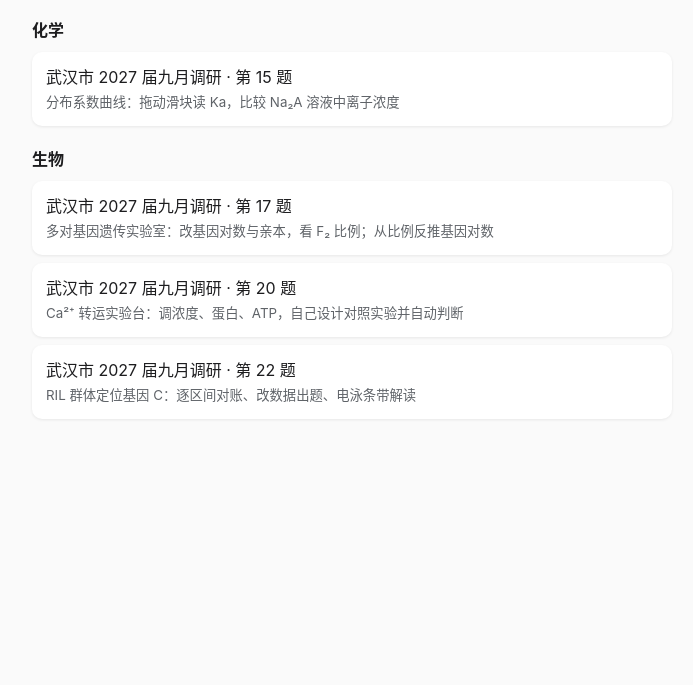
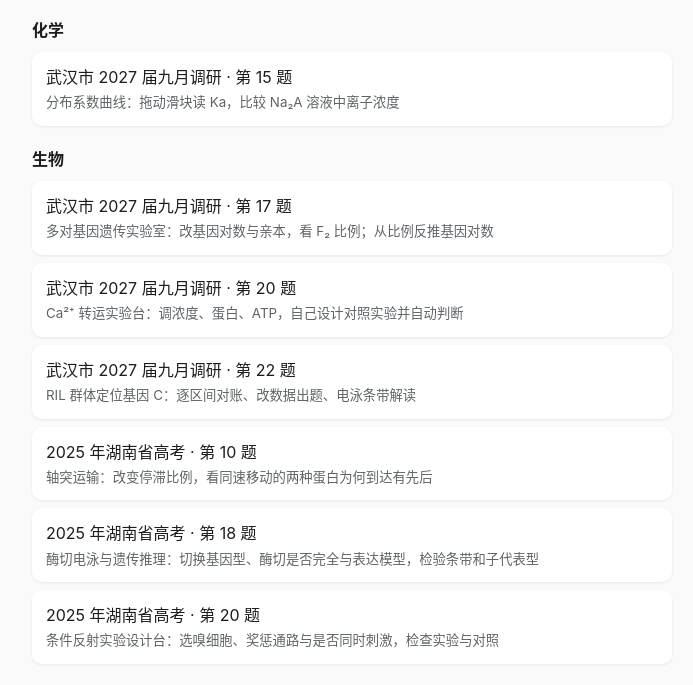
Before and after one commit to tzlh6/edu-demos, a plain HTML site: page index.html in a window 1280 px wide. Shown: the part 119-804 px from the top of the page, without its empty margins (288-981 px from the left). Drawn offline with Linux system fonts and the light colour scheme.

Commit message:
Index: add 2025 Hunan biology q10/q18/q20
Added new links for 2025 Hunan Province exam questions.

```diff
--- a/index.html
+++ b/index.html
@@ -24,6 +24,9 @@
   <a href="bio/2027-wuhan-9/q17.html">武汉市 2027 届九月调研 · 第 17 题<small>多对基因遗传实验室：改基因对数与亲本，看 F₂ 比例；从比例反推基因对数</small></a>
   <a href="bio/2027-wuhan-9/q20.html">武汉市 2027 届九月调研 · 第 20 题<small>Ca²⁺ 转运实验台：调浓度、蛋白、ATP，自己设计对照实验并自动判断</small></a>
   <a href="bio/2027-wuhan-9/q22.html">武汉市 2027 届九月调研 · 第 22 题<small>RIL 群体定位基因 C：逐区间对账、改数据出题、电泳条带解读</small></a>
+  <a href="bio/2025-hunan/q10.html">2025 年湖南省高考 · 第 10 题<small>轴突运输：改变停滞比例，看同速移动的两种蛋白为何到达有先后</small></a>
+  <a href="bio/2025-hunan/q18.html">2025 年湖南省高考 · 第 18 题<small>酶切电泳与遗传推理：切换基因型、酶切是否完全与表达模型，检验条带和子代表型</small></a>
+  <a href="bio/2025-hunan/q20.html">2025 年湖南省高考 · 第 20 题<small>条件反射实验设计台：选嗅细胞、奖惩通路与是否同时刺激，检查实验与对照</small></a>
 </main>
 </body>
 </html>
```
